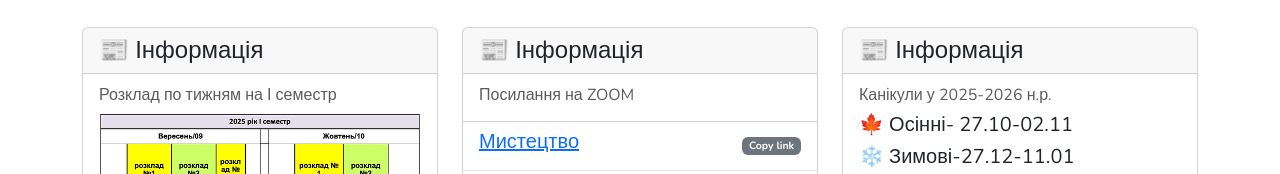
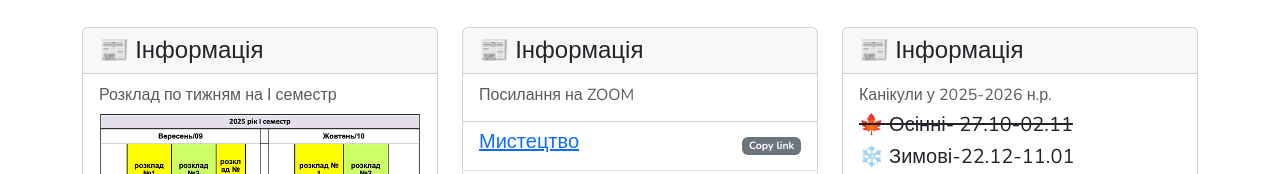
Before and after one commit to web-rendel/harmony-school, a plain HTML site: page index.html in a window 1280 px wide. Shown: the part 3082-3256 px from the top of the page. Drawn offline with nearby package versions, Linux system fonts and the light colour scheme.

Commit message:
fix holiday

```diff
--- a/index.html
+++ b/index.html
@@ -750,8 +750,8 @@
                         </div>
                         <div class="card-body">
                             <h6 class="card-subtitle mb-2 text-body-secondary">Канікули у 2025-2026 н.р.</h6>
-                            <p class="h5">🍁 Осінні- 27.10-02.11</p>
-                            <p class="h5">❄️ Зимові-27.12-11.01</p>
+                            <p style="text-decoration: line-through;" class="h5">🍁 Осінні- 27.10-02.11</p>
+                            <p class="h5">❄️ Зимові-22.12-11.01</p>
                             <p class="h5">🌷 Весняні-23.03-20.03</p>
                             <p class="h6">Тривалість навчального року: 01.09-29.05.2026р.</p>
                         </div>
```
